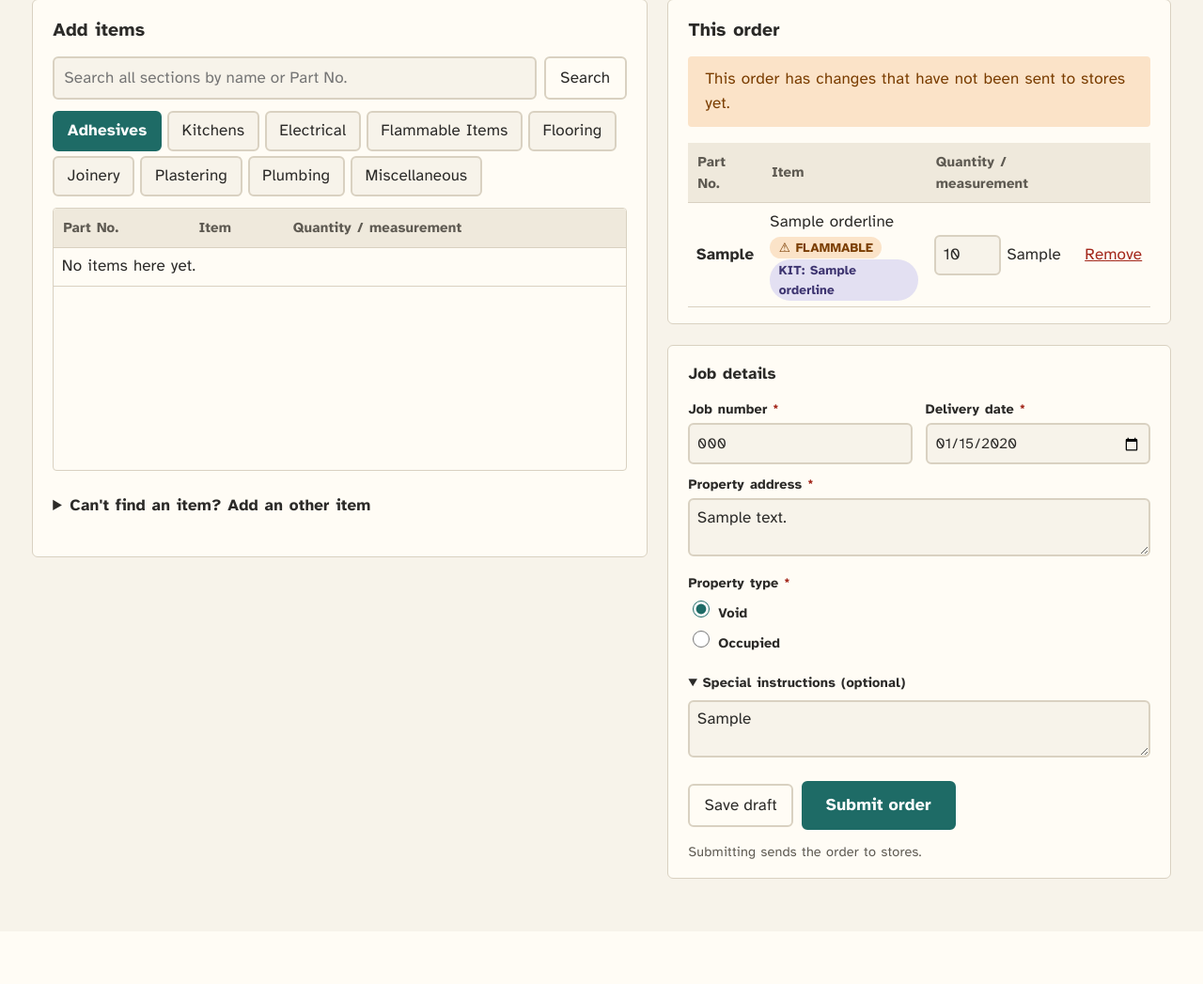
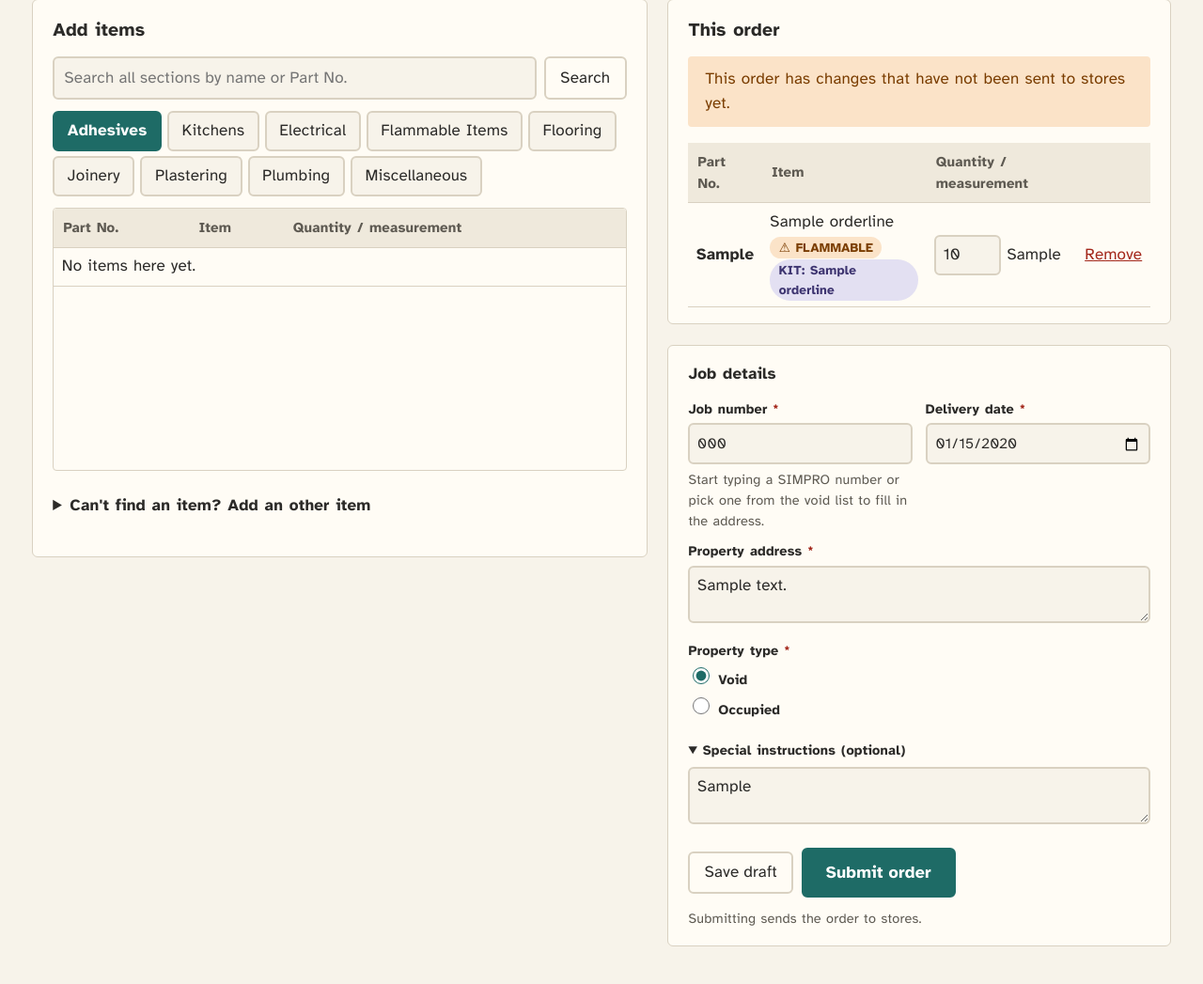
Before and after one commit to dayneral/Order-system, a Django app: page /orders/00000000-0000-0000-0000-000000000001/edit/ in a window 1280 px wide. Shown: the part 164-1211 px from the top of the page at 94% size. Before the commit the page ends 1099 px from the top, so only its background shows below. Run offline with Django 5.2, Linux system fonts and the light colour scheme; a user stored in the database is signed in; data comes from the database, SQL or seed files in the repository; tables that the repository leaves empty hold one stand-in row (values such as "Sample post"); data that the repository does not hold is empty.

Commit message:
Material orders: start an order from a void and fill job details from the void list
- Order materials button on void tiles and void pages starts a draft with the
  SIMPRO number, address/postcode and property type Void filled in
- Job number box on orders suggests open voids' SIMPRO numbers; choosing one
  fills the address and property type
- Order.void links an order to its void (by SIMPRO number); the void page
  lists its material orders

Co-Authored-By: Claude Opus 5.5 <noreply@anthropic.com>
Claude-Session: https://claude.ai/code/session_01FmFqdhit4df9Yt3pSvoEpM

```diff
--- a/orders/models.py
+++ b/orders/models.py
@@ -44,6 +44,8 @@ class Order(models.Model):
     job_number_key = models.CharField(max_length=30, blank=True, db_index=True)
 
     property_type = models.CharField(max_length=10, choices=PropertyType.choices, blank=True)
+    # The void this order is for, when its job number matches a void's SIMPRO number.
+    void = models.ForeignKey("voids.Void", null=True, blank=True, on_delete=models.SET_NULL, related_name="orders")
     delivery_date = models.DateField(null=True, blank=True)
     special_instructions = models.TextField(blank=True)
     order_value = models.DecimalField(max_digits=12, decimal_places=2, default=0)
--- a/orders/services.py
+++ b/orders/services.py
@@ -148,13 +148,30 @@ HEADER_FIELDS = ["job_number", "property_address", "property_type", "operative_n
                  "special_instructions"]
 
 
-def create_draft(user, **header):
+def void_for_job(job_number_key):
+    """The open void whose SIMPRO number is this job number, if any."""
+    from voids.models import Void
+    if not job_number_key:
+        return None
+    for v in Void.objects.exclude(simpro="").exclude(status=Void.Status.HANDED_BACK).order_by("-created_at"):
+        if normalise_job_number(v.simpro) == job_number_key:
+            return v
+    return None
+
+
+def create_draft(user, void=None, **header):
     order = Order(owner=user, requester_name=user.full_name)
+    if void is not None:
+        # Started from a void: fill in its details.
+        header.setdefault("job_number", void.simpro)
+        header.setdefault("property_address", ", ".join(x for x in (void.address, void.postcode) if x))
+        header.setdefault("property_type", Order.PropertyType.VOID)
     for name in HEADER_FIELDS:
         if name in header:
             setattr(order, name, header[name])
     order.job_number = (order.job_number or "").strip()
     order.job_number_key = normalise_job_number(order.job_number)
+    order.void = void or void_for_job(order.job_number_key)
     order.save()
     return order
 
@@ -201,6 +218,8 @@ def update_header(order, user, data, today=None):
             setattr(order, name, data[name] if data[name] is not None else ("" if name != "delivery_date" else None))
     order.job_number = order.job_number.strip()
     order.job_number_key = normalise_job_number(order.job_number)
+    if order.job_number_key != normalise_job_number(old["job_number"]) or not order.void_id:
+        order.void = void_for_job(order.job_number_key)
     order.operative_name = order.operative_name.strip() if order.property_type == Order.PropertyType.OCCUPIED else ""
 
     if order.delivery_date and order.delivery_date != old["delivery_date"] and order.delivery_date < today:
--- a/orders/views.py
+++ b/orders/views.py
@@ -89,6 +89,13 @@ def order_list(request):
 @login_required
 def order_new(request):
     """Open the order page straight away. Reuses the user's untouched empty draft, if any."""
+    void_id = request.GET.get("void")
+    if void_id:
+        from voids.models import Void
+        void = get_object_or_404(Void, pk=void_id)
+        order = services.create_draft(request.user, void=void)
+        messages.info(request, f"Order started for {void.address}: details filled in from the void list.")
+        return redirect("orders:edit", order.pk)
     order = services.empty_draft_for(request.user) or services.create_draft(request.user)
     return redirect("orders:edit", order.pk)
 
@@ -194,7 +201,12 @@ def order_edit(request, order_id):
                 order.refresh_from_db()
     else:
         form = OrderHeaderForm(instance=order)
-    context = {"order": order, "form": form, "errors": errors, **_item_browser(request, order), **_lines_context(order)}
+    # Job numbers from the void list: pick one to fill in the address and property type.
+    from voids.models import Void
+    form.fields["job_number"].widget.attrs.update({"list": "void-jobs", "autocomplete": "off"})
+    void_jobs = list(Void.objects.exclude(simpro="").exclude(status=Void.Status.HANDED_BACK)
+                     .order_by("address").values("simpro", "address", "postcode"))
+    context = {"order": order, "form": form, "errors": errors, "void_jobs": void_jobs, **_item_browser(request, order), **_lines_context(order)}
     return render(request, "orders/order_edit.html", context)
 
 
--- a/static/css/app.css
+++ b/static/css/app.css
@@ -530,3 +530,4 @@ td.late { color: #b00020; font-weight: 700; }
 .filter-label { font-size: .75rem; font-weight: 700; text-transform: uppercase; letter-spacing: .06em; color: var(--muted); }
 .quick a .count { font-weight: 400; opacity: .8; margin-left: .2rem; }
 @media (max-width: 700px) { .filter-rows { grid-template-columns: 1fr; } }
+.order-btn { padding: .25rem .7rem; font-size: .85rem; margin-right: .5rem; }
--- a/templates/orders/_job_details.html
+++ b/templates/orders/_job_details.html
@@ -2,6 +2,30 @@
 <div class="jd-grid">
   <div class="field{% if f.job_number.errors %} has-error{% endif %}">
     <label for="{{ f.job_number.id_for_label }}">Job number <span class="req">*</span></label>{{ f.job_number }}
+    {% if void_jobs %}<div class="hint">Start typing a SIMPRO number or pick one from the void list to fill in the address.</div>
+    <datalist id="void-jobs">{% for j in void_jobs %}<option value="{{ j.simpro }}">{{ j.address }}{% if j.postcode %}, {{ j.postcode }}{% endif %}</option>{% endfor %}</datalist>
+    {{ void_jobs|json_script:"void-jobs-data" }}
+    <script>
+      (function () {
+        var data = JSON.parse(document.getElementById("void-jobs-data").textContent);
+        var job = document.getElementById("{{ f.job_number.id_for_label }}");
+        var addr = document.getElementById("{{ f.property_address.id_for_label }}");
+        function norm(s) { return (s || "").replace(/\s+/g, " ").trim().toUpperCase(); }
+        function fill() {
+          var hit = data.find(function (j) { return norm(j.simpro) === norm(job.value); });
+          if (!hit) return;
+          var text = [hit.address, hit.postcode].filter(Boolean).join(", ");
+          if (!addr.value.trim() || addr.dataset.fromVoid === "1") { addr.value = text; addr.dataset.fromVoid = "1"; }
+          var radio = job.form.querySelector('input[name="property_type"][value="void"]');
+          if (radio && !job.form.querySelector('input[name="property_type"]:checked')) {
+            radio.checked = true; radio.dispatchEvent(new Event("change", {bubbles: true}));
+          }
+        }
+        job.addEventListener("change", fill);
+        job.addEventListener("input", fill);
+        addr.addEventListener("input", function () { addr.dataset.fromVoid = ""; });
+      })();
+    </script>{% endif %}
   </div>
   <div class="field{% if f.delivery_date.errors %} has-error{% endif %}">
     <label for="{{ f.delivery_date.id_for_label }}">Delivery date <span class="req">*</span></label>{{ f.delivery_date }}
--- a/templates/voids/_tile.html
+++ b/templates/voids/_tile.html
@@ -91,7 +91,7 @@
     {% if v.visible_updates %}<h3 class="tile-h">Recent updates</h3>
     <ul class="diary compact">{% for u in v.visible_updates|slice:":3" %}<li class="k-{{ u.kind }}"><span class="when">{{ u.created_at|date:"d M H:i" }} · {{ u.author.get_short_name|default:"System" }}{% if not u.is_auto and u.kind != "general" %} · {{ u.get_kind_display }}{% endif %}</span> {{ u.text|linebreaksbr }}</li>{% endfor %}</ul>{% endif %}
     </div>
-    <p class="tile-links"><a href="{% url 'voids:detail' v.pk %}">Open void page (full diary)</a> · {{ v.postcode }}{% if v.access %} · Access: {{ v.access }}{% endif %}</p>
+    <p class="tile-links">{% if user.can_order %}<a class="button order-btn" href="{% url 'orders:new' %}?void={{ v.pk }}">🛒 Order materials</a> {% endif %}<a href="{% url 'voids:detail' v.pk %}">Open void page (full diary)</a> · {{ v.postcode }}{% if v.access %} · Access: {{ v.access }}{% endif %}</p>
   </div>
 </details>
 </article>
--- a/voids/views.py
+++ b/voids/views.py
@@ -261,6 +261,7 @@ def void_detail(request, void_id):
     return render(request, "voids/void_detail.html", {
         "void": void, "trades": trades, "history": history, "updates": updates, "update_form": UpdateForm(),
         "edit_minutes": VoidUpdate.EDIT_MINUTES,
+        "orders": void.orders.exclude(status="draft", lines__isnull=True).distinct(),
         "edit_cutoff": timezone.now() - timedelta(minutes=VoidUpdate.EDIT_MINUTES),
         "trade_supervisors": services.trade_supervisors(void)})
 
```
Also changed, not shown: docs/VOIDS_PLAN.md (+1 -0 lines), templates/voids/void_detail.html (+12 -1 lines), tests/test_voids.py (+35 -0 lines), orders/migrations/0006_order_void.py (added).
